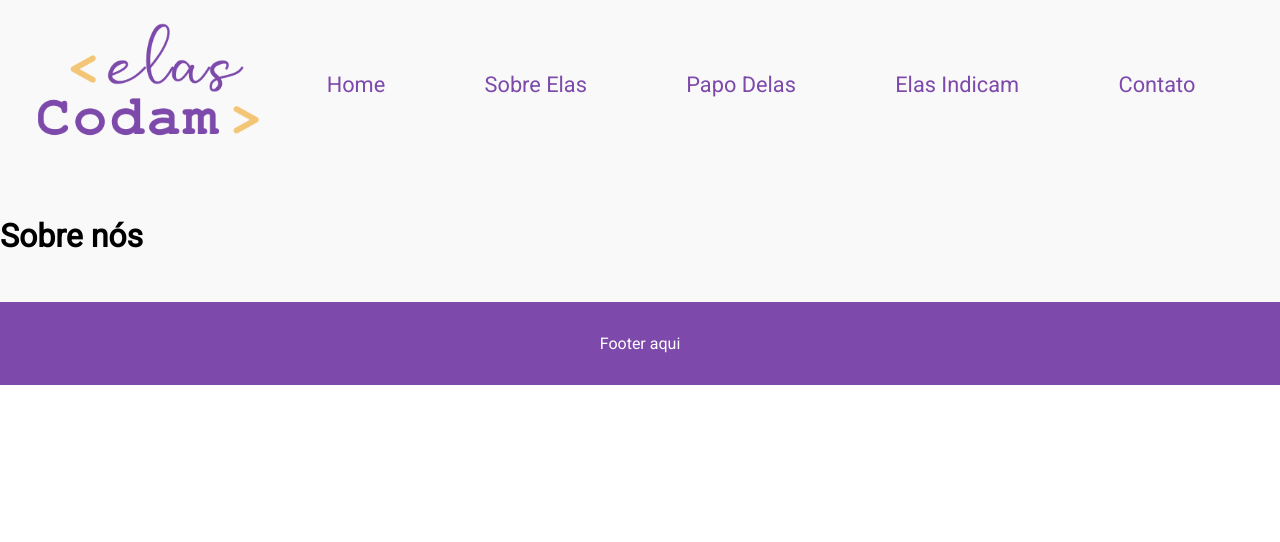
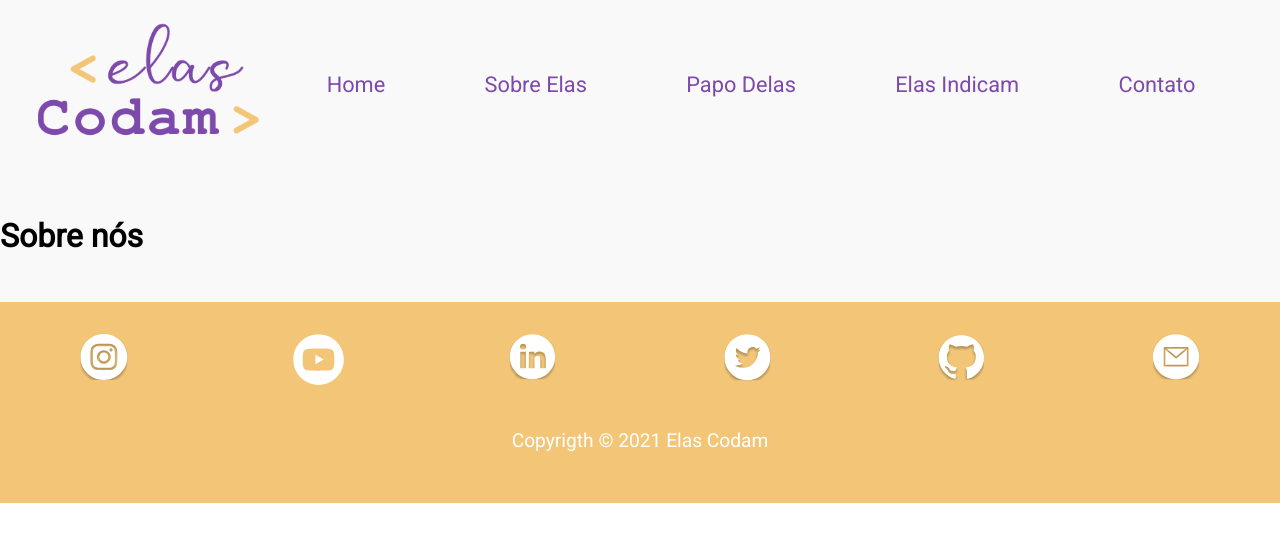
Before and after one commit to elascodam/elas-codam, a React (Create React App) app: page /sobre-elas in a window 1280 px wide. Shown: the top 542 px of the page. Built offline with nearby package versions, Linux system fonts and the light colour scheme.

Commit message:
feat: Header and Footer

```diff
--- a/src/Constants.js
+++ b/src/Constants.js
@@ -8,10 +8,20 @@ export const ButtonsText = {
   KnowMore: "Saiba Mais",
 };
 
-export const LinksText = {
+export const Pages = {
   Home: "Home",
   SobreElas: "Sobre Elas",
   PapoDelas: "Papo Delas",
   ElasIndicam: "Elas Indicam",
   Contato: "Contato",
 };
+
+export const ContactURLs = {
+  Instagram: "https://www.instagram.com/elascodam/",
+  YouTube: "https://www.youtube.com/elascodam",
+  LinkedIn: "https://www.linkedin.com/company/elas-codam/",
+  Twitter: "https://twitter.com/elascodam",
+  GitHub: "https://github.com/elascodam",
+};
+
+export const Email = "mailto:codamelas@gmail.com";
--- a/src/componets/Footer/Footer.jsx
+++ b/src/componets/Footer/Footer.jsx
@@ -1,8 +1,52 @@
 import React from "react";
-import { FooterContainer } from "./styles";
+import {
+  FooterContainer,
+  RedirectLink,
+  Icon,
+  Links,
+  Copyrigth,
+} from "./styles";
+import InstagramIcon from "../../assets/instagram-icon.svg";
+import YouTubeIcon from "../../assets/youtube-icon.svg";
+import LinkedInIcon from "../../assets/linkedin-icon.svg";
+import TwitterIcon from "../../assets/twitter-icon.svg";
+import GitHubIcon from "../../assets/github-icon.svg";
+import EmailIcon from "../../assets/email-icon.svg";
+import { ContactURLs, Email, Pages } from "../../Constants";
 
-const Footer = () => {
-  return <FooterContainer>Footer aqui</FooterContainer>;
+const createLink = (url, icon, alt) => (
+  <RedirectLink target="_blank" href={url}>
+    <Icon src={icon} alt={alt} />
+  </RedirectLink>
+);
+
+const Footer = ({ page }) => {
+  let background;
+
+  switch (page) {
+    case Pages.SobreElas:
+      background = "var(--SOFT_ORANGE)";
+      break;
+    case Pages.ElasIndicam:
+      background = "var(--SOFT_ORANGE)";
+      break;
+    default:
+      background = "var(--VIOLET)";
+  }
+
+  return (
+    <FooterContainer background={background}>
+      <Links>
+        {createLink(ContactURLs.Instagram, InstagramIcon, "Ícone do Instagram")}
+        {createLink(ContactURLs.YouTube, YouTubeIcon, "Ícone do YouTube")}
+        {createLink(ContactURLs.LinkedIn, LinkedInIcon, "Ícone do LinkedIn")}
+        {createLink(ContactURLs.Twitter, TwitterIcon, "Ícone do Twitter")}
+        {createLink(ContactURLs.GitHub, GitHubIcon, "Ícone do GitHub")}
+        {createLink(Email, EmailIcon, "Ícone de Email")}
+      </Links>
+      <Copyrigth>Copyrigth © 2021 Elas Codam</Copyrigth>
+    </FooterContainer>
+  );
 };
 
 export default Footer;
--- a/src/componets/Footer/styles.js
+++ b/src/componets/Footer/styles.js
@@ -1,12 +1,50 @@
 import styled from "styled-components";
 
 export const FooterContainer = styled.footer`
-  background: var(--VIOLET);
+  background: ${props => props.background};
   padding: 32px 16px;
   color: var(--WHITE);
-  text-align: center;
+  display: flex;
+  flex-direction: column;
+  align-items: center;
 
   @media (max-width: 800px) {
-    margin-bottom: 50px;
   }
 `;
+
+export const Links = styled.section`
+  display: flex;
+  justify-content: space-between;
+  width: 90%;
+
+  @media (max-width: 800px) {
+    width: 65%;
+  }
+`;
+
+export const RedirectLink = styled.a`
+  text-decoration: none;
+`;
+
+export const Icon = styled.img`
+  width: 4vw;
+  max-width: 55px;
+
+
+  &:hover,
+  &:focus {
+    opacity: 0.5;
+  }
+  @media (max-width: 800px) {
+  }
+`;
+
+export const Copyrigth = styled.p`
+  font-size: 1.5vw;
+  font-weight: 300;
+  margin-top: 40px;
+
+  @media (min-width: 1300px) {
+    font-size: 20px;
+  }
+`;
--- a/src/componets/Header/Header.jsx
+++ b/src/componets/Header/Header.jsx
@@ -1,7 +1,7 @@
 import React from "react";
 import { HeaderContainer, Logo, NavBar, RedirectLink } from "./styles";
 import LogoEC from "../../assets/logo-elas-codam.svg";
-import { LinksText } from "../../Constants";
+import { Pages } from "../../Constants";
 
 const Header = () => {
   return (
@@ -11,13 +11,11 @@ const Header = () => {
         alt="Logomarca: Elas Codam escrito entre símbolos de maior e menor"
       />
       <NavBar>
-        <RedirectLink href="/">{LinksText.Home}</RedirectLink>
-        <RedirectLink href="/sobre-elas">{LinksText.SobreElas}</RedirectLink>
-        <RedirectLink href="/papo-delas">{LinksText.PapoDelas}</RedirectLink>
-        <RedirectLink href="/elas-indicam">
-          {LinksText.ElasIndicam}
-        </RedirectLink>
-        <RedirectLink href="/contato">{LinksText.Contato}</RedirectLink>
+        <RedirectLink href="/">{Pages.Home}</RedirectLink>
+        <RedirectLink href="/sobre-elas">{Pages.SobreElas}</RedirectLink>
+        <RedirectLink href="/papo-delas">{Pages.PapoDelas}</RedirectLink>
+        <RedirectLink href="/elas-indicam">{Pages.ElasIndicam}</RedirectLink>
+        <RedirectLink href="/contato">{Pages.Contato}</RedirectLink>
       </NavBar>
     </HeaderContainer>
   );
--- a/src/componets/Header/styles.js
+++ b/src/componets/Header/styles.js
@@ -28,10 +28,6 @@ export const NavBar = styled.nav`
   flex-direction: row;
   flex-wrap: nowrap;
   justify-content: space-around;
-
-  @media (max-width: 400px) {
-    display: none;
-  }
 `;
 
 export const RedirectLink = styled.a`
--- a/src/componets/PageTemplate/PageTemplate.jsx
+++ b/src/componets/PageTemplate/PageTemplate.jsx
@@ -2,12 +2,12 @@ import React from "react";
 import { Header, Footer } from "../../componets";
 import { Main } from "./styles";
 
-function PageTemplate({ children }) {
+function PageTemplate({ children, page }) {
   return (
     <>
       <Header />
       <Main>{children}</Main>
-      <Footer />
+      <Footer page={page} />
     </>
   );
 }
--- a/src/pages/AboutUs/AboutUs.jsx
+++ b/src/pages/AboutUs/AboutUs.jsx
@@ -1,8 +1,9 @@
-import React from 'react';
+import React from "react";
 import { PageTemplate } from "../../componets";
+import { Pages } from "../../Constants";
 
 const AboutUs = () => (
-  <PageTemplate>
+  <PageTemplate page={Pages.SobreElas}>
     <h1>Sobre nós</h1>
   </PageTemplate>
 );
--- a/src/pages/Contact/Contact.jsx
+++ b/src/pages/Contact/Contact.jsx
@@ -1,4 +1,4 @@
-import React from 'react';
+import React from "react";
 import { PageTemplate } from "../../componets";
 
 const Contact = () => (
--- a/src/pages/ElasIndicam/ElasIndicam.jsx
+++ b/src/pages/ElasIndicam/ElasIndicam.jsx
@@ -1,8 +1,9 @@
-import React from 'react';
+import React from "react";
 import { PageTemplate } from "../../componets";
+import { Pages } from "../../Constants";
 
 const ElasIndicam = () => (
-  <PageTemplate>
+  <PageTemplate page={Pages.ElasIndicam}>
     <h1>ElasIndicam</h1>
   </PageTemplate>
 );
--- a/src/pages/PapoDelas/PapoDelas.jsx
+++ b/src/pages/PapoDelas/PapoDelas.jsx
@@ -1,4 +1,4 @@
-import React from 'react';
+import React from "react";
 import { PageTemplate } from "../../componets";
 
 const PapoDelas = () => (
```
